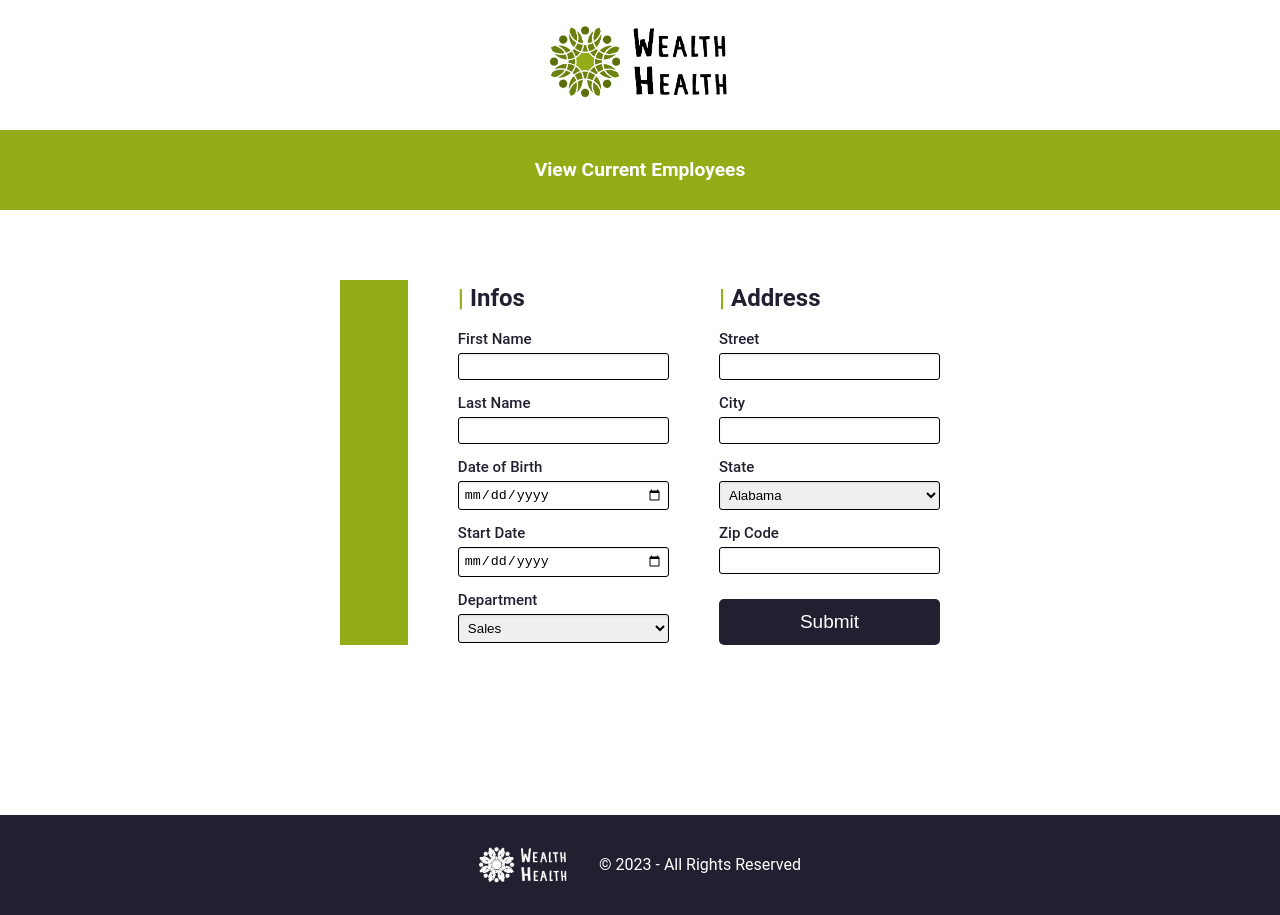
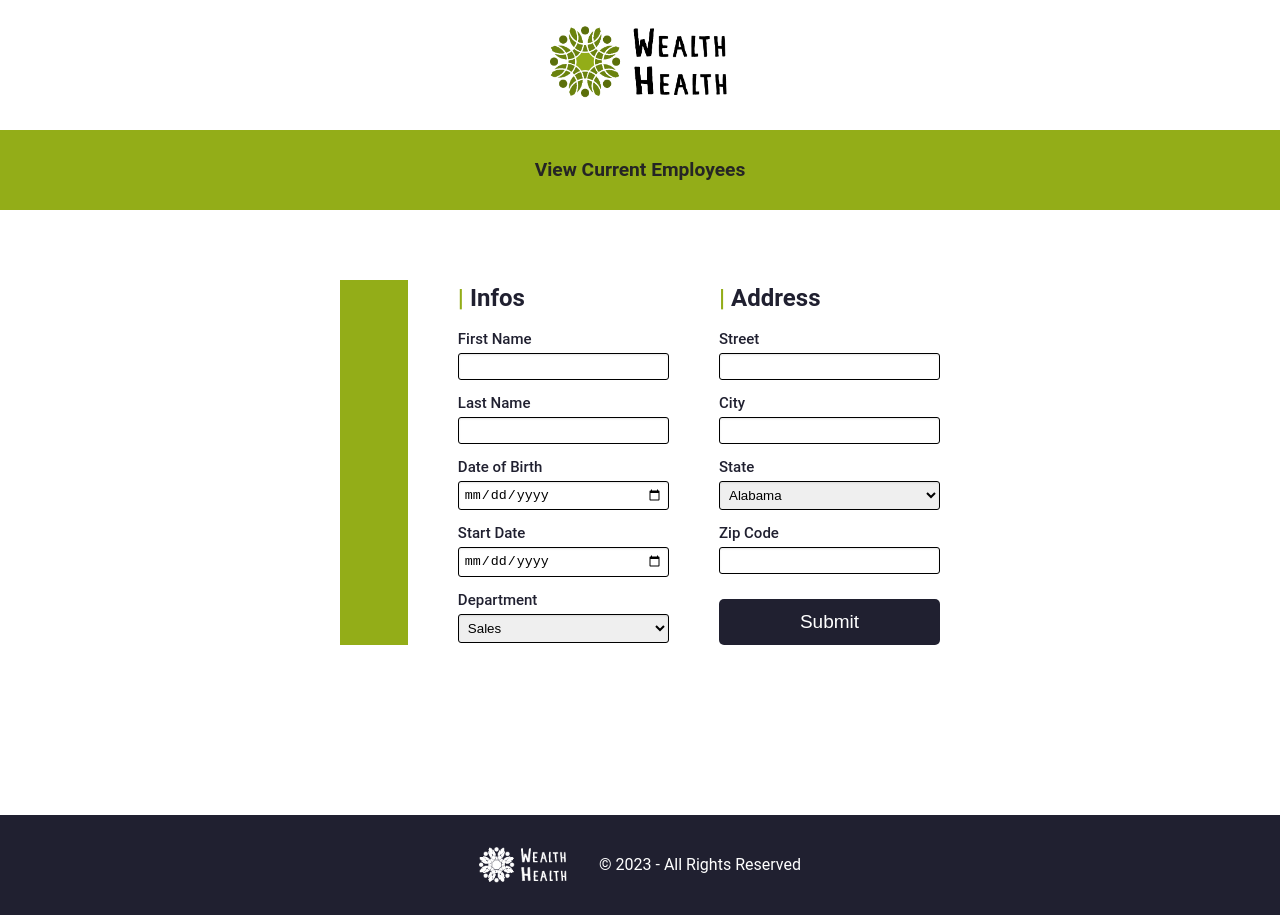
Before and after one commit to beyondnaxos/P14_Wealth_Health, a React (Vite) app: page / in a window 1280 px wide. Built offline with nearby package versions, Linux system fonts and the light colour scheme.

Commit message:
Fixed Css

```diff
--- a/src/Components/Footer/Footer.module.css
+++ b/src/Components/Footer/Footer.module.css
@@ -16,4 +16,5 @@
 
 .whiteLogo {
    height: 40px;
+    width: 90px;
 }
--- a/src/Components/Header/Header.module.css
+++ b/src/Components/Header/Header.module.css
@@ -10,4 +10,5 @@
 
 .logo {
     height: 80px;
+    width: 180px;
 }
--- a/src/Components/Nav/Nav.module.css
+++ b/src/Components/Nav/Nav.module.css
@@ -15,7 +15,7 @@
 }
 
 .link {
-    color: #fff;
+    color: #252525;
     text-decoration: none;
     font-weight: 600;
     font-size: 1.2rem;
```
